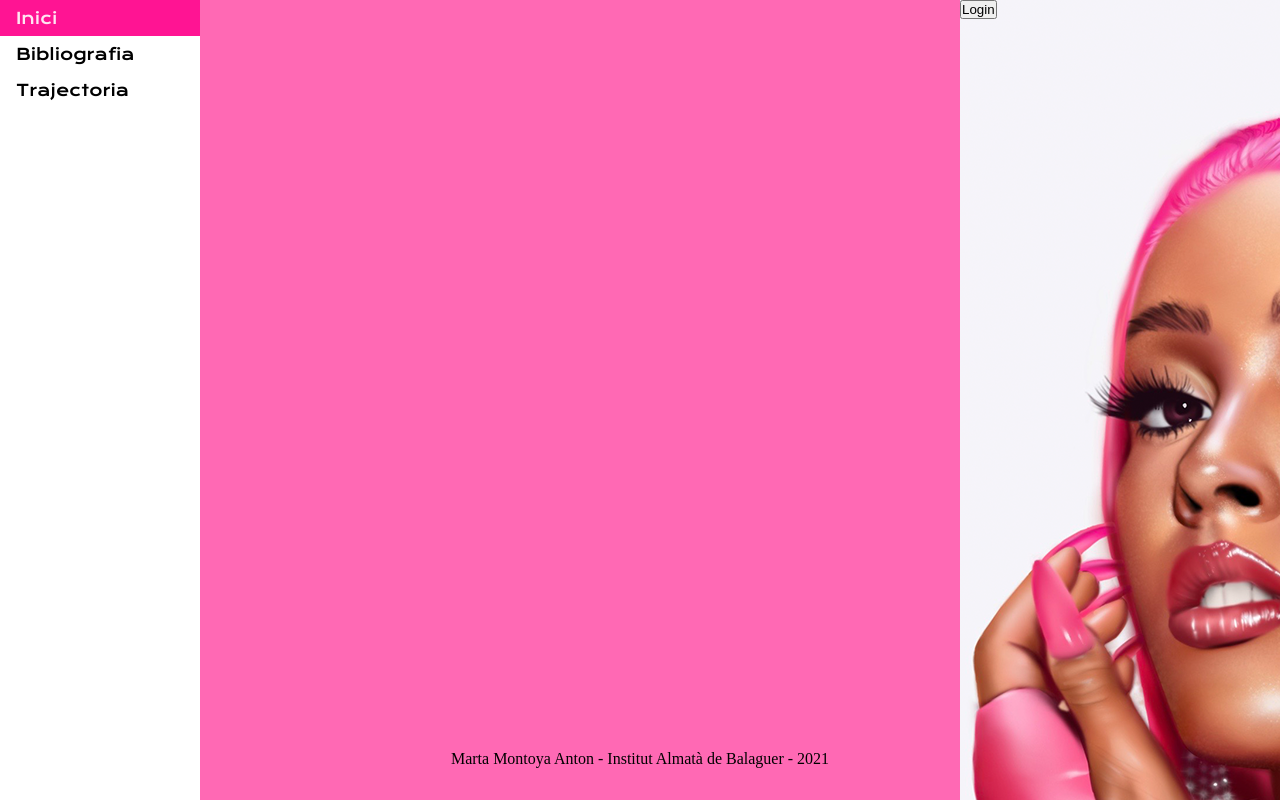
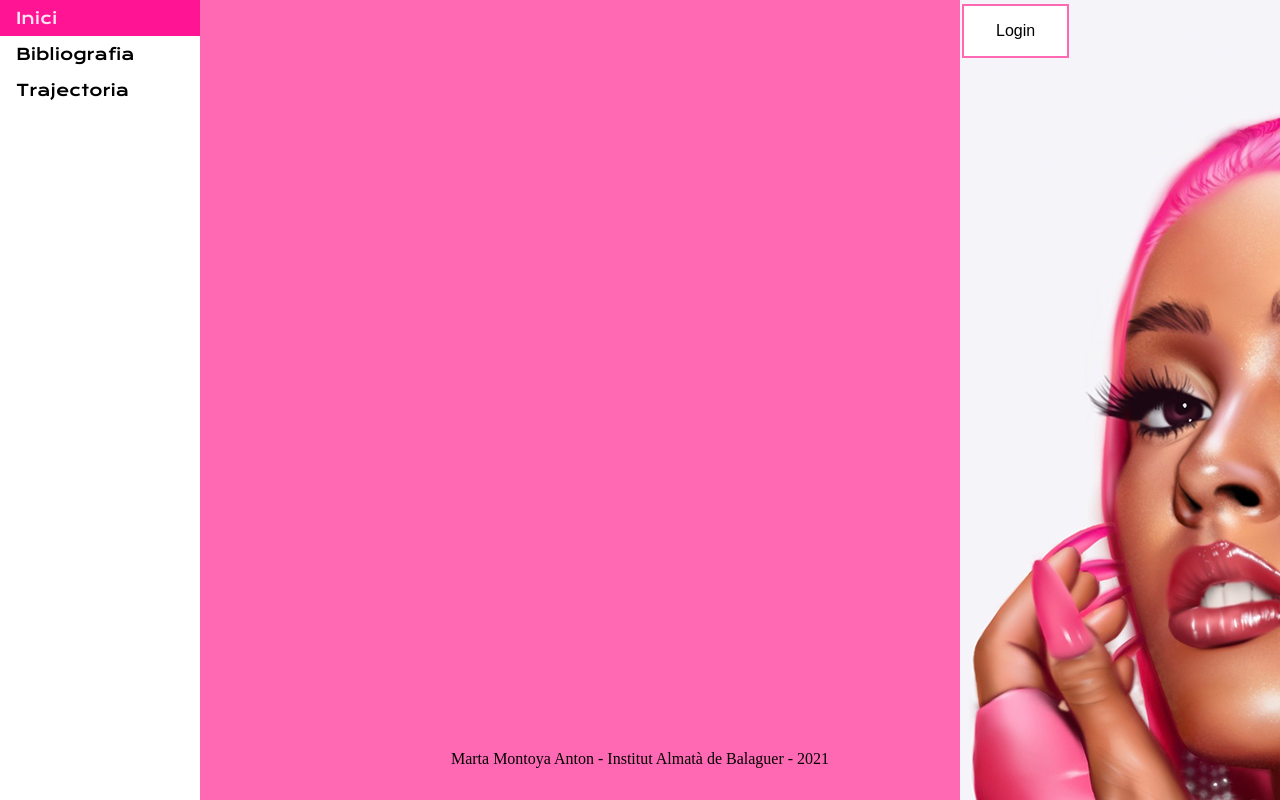
Before and after one commit to mmontoy4/lastfm, a plain HTML site: page index.html in a window 1280 px wide. Drawn offline with nearby package versions, Linux system fonts and the light colour scheme.

Commit message:
He afegit nous estils

```diff
--- a/css/style.css
+++ b/css/style.css
@@ -50,3 +50,27 @@ footer{
   position: fixed;
   right:0;
 }
+
+button{
+  background-color: hotpink;
+  border: none;
+  color: white;
+  padding: 16px 32px;
+  text-align: center;
+  text-decoration: none;
+  display: inline-block;
+  font-size: 16px;
+  margin: 4px 2px;
+  transition-duration: 0.4s;
+  cursor: pointer;
+}
+.button1 {
+  background-color: white;
+  color: black;
+  border: 2px solid hotpink;
+}
+
+.button1:hover {
+  background-color: hotpink;
+  color: white;
+}
--- a/index.html
+++ b/index.html
@@ -22,7 +22,7 @@
     <div class="doja">
     <!--Aquesta pàgina només s'encarrega de reedirigir-nos a last fm per identificar-nos i donar permis a la aplicació-->
 
-      <button onclick="loginLastFm()">Login</button>
+      <button onclick="loginLastFm()" class="button1">Login</button>
 
     </div>
   	<footer>
```
Also changed, not shown: principal.html (+0 -2 lines).
